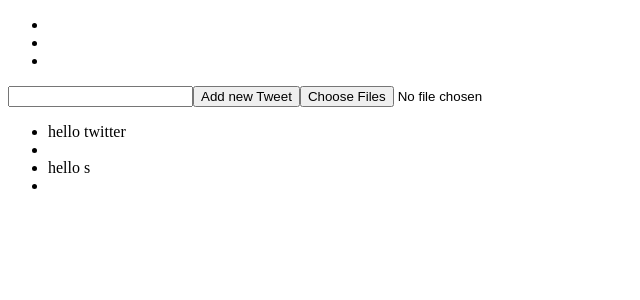
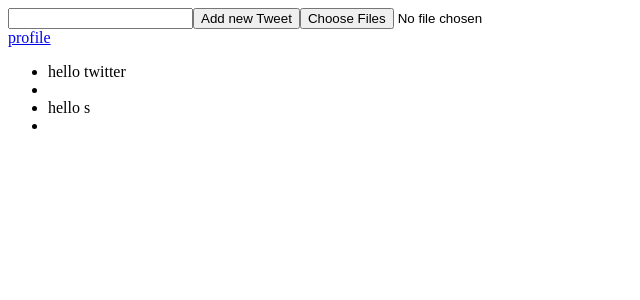
Before and after one commit to emreunsal1/twitter-clone, a React (Create React App) app: page /main in a window 1280 px wide. Shown: the top 300 px of the page, without its empty margins (0-640 px from the left). Built offline with nearby package versions, Linux system fonts and the light colour scheme.

Commit message:
update functions

```diff
--- a/src/App.js
+++ b/src/App.js
@@ -13,7 +13,7 @@ function App() {
             <Route exact path="/">
               <Login />
             </Route>
-            <Route path="/:username">
+            <Route path="/profile/:username">
               <Profile />
             </Route>
             <Route path="/main">
--- a/src/components/ProfileContent.js
+++ b/src/components/ProfileContent.js
@@ -5,6 +5,7 @@ export default function ProfileContent() {
   const { userInfo } = context.user;
   return (
     <div>
+      Burası Profile
       <ul>
         <li>{userInfo.name}</li>
         <li>{userInfo.birthDate}</li>
--- a/src/data.js
+++ b/src/data.js
@@ -17,11 +17,11 @@ export const user = [
     password: "kaan",
     profilePhoto: "",
     coverPhoto: "",
-    description: "",
-    name: "",
-    birthDate: "",
-    followerCount: "",
-    followingCount: "",
+    description: "Ben kaan Ersoy",
+    name: "Kaan Ersoy",
+    birthDate: "17.02.1999",
+    followerCount: "100",
+    followingCount: "200",
   },
 ];
 export let tweet = [
@@ -30,6 +30,7 @@ export let tweet = [
     userId: 2,
     date: "14.12.2021",
     text: "hello twitter",
+    like: 3,
     media: [],
   },
   {
@@ -37,6 +38,7 @@ export let tweet = [
     userId: 1,
     date: "14.12.2021",
     text: "hello s",
+    like: 5,
     media: [],
   },
 ];
--- a/src/pages/MainPage.js
+++ b/src/pages/MainPage.js
@@ -1,14 +1,18 @@
 import { useMainContext } from "./../context";
 import AddTweet from "./../components/AddTweet";
 import TweetWrapper from "../components/TweetWrapper";
+import { Link } from "react-router-dom";
 
 export default function MainPage() {
   const context = useMainContext();
+  const { userName } = context.user.userInfo;
   const { allTweets } = context.tweet;
+  const link = `/profile/${userName}`;
 
   return (
     <div>
       <AddTweet />
+      <Link to={link}>profile</Link>
       <ul>
         <TweetWrapper tweets={allTweets} />
       </ul>
```
